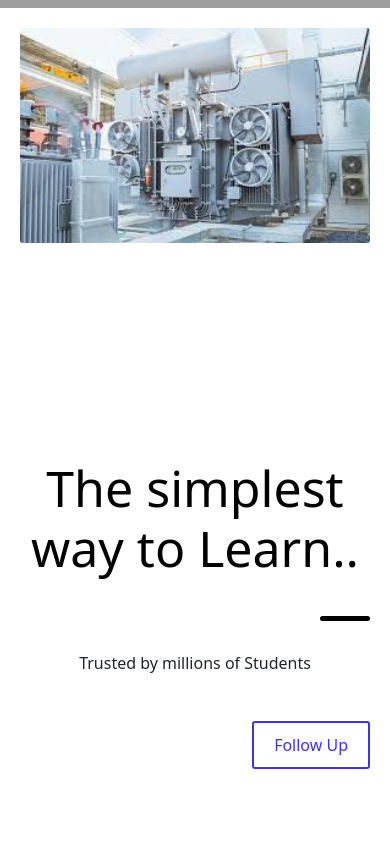
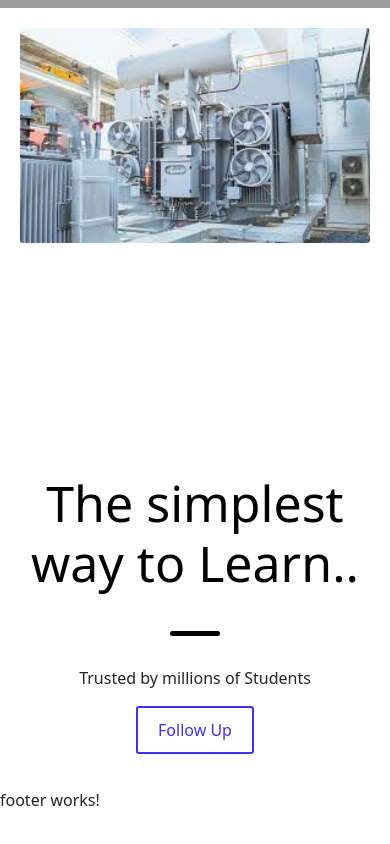
Before and after one commit to inkushwahasonu/example, an Angular app: page / in a window 390 px wide. Shown: the part 836-1680 px from the top of the page. Built offline with nearby package versions, Linux system fonts and the light colour scheme; grey boxes are pictures that could not be loaded.

Commit message:
first section completed of home page

```diff
--- a/src/app/app.component.html
+++ b/src/app/app.component.html
@@ -1,3 +1,5 @@
 <app-header></app-header>
 
 <router-outlet></router-outlet>
+
+<app-footer></app-footer>
--- a/src/app/app.module.ts
+++ b/src/app/app.module.ts
@@ -6,13 +6,15 @@
 import { HeaderComponent } from './common/header/header.component';
 import { HomeComponent } from './pages/home/home.component';
 import { AboutComponent } from './pages/about/about.component';
+import { FooterComponent } from './common/footer/footer.component';
 
 @NgModule({
   declarations: [
     AppComponent,
     HeaderComponent,
     HomeComponent,
-    AboutComponent
+    AboutComponent,
+    FooterComponent
   ],
   imports: [
     BrowserModule,
--- /dev/null
+++ b/src/app/common/footer/footer.component.html
@@ -0,0 +1 @@
+<p>footer works!</p>
--- a/src/app/pages/home/home.component.scss
+++ b/src/app/pages/home/home.component.scss
@@ -35,7 +35,10 @@
             margin-top: 30px;
           }
           button {
-            margin-top: 30px;
+            margin {
+              top: 30px;
+              bottom: 20px;
+            }
             width: fit-content;
             height: fit-content;
             padding: 10px 20px;
@@ -67,10 +70,6 @@
   // first section start
   .second_section {
     height: calc(100vh - 64px);
-    // background-image: url(../../../assets/images/home/sec-1-large.svg);
-    // background-size: cover;
-    // background-repeat: no-repeat;
-    // background-position: center;
 
     .image {
       display: flex;
@@ -147,6 +146,13 @@
 
             font-weight: 500 !important;
           }
+
+          // for second section
+          .to_right_align {
+            width: 100%;
+            display: flex;
+            justify-content: center;
+          }
         }
       }
     }
```
Also changed, not shown: src/app/common/footer/footer.component.ts (added, +10 -0 lines), src/app/common/footer/footer.component.scss (added), 1 other file (tests, documents, lock files or other folders).
